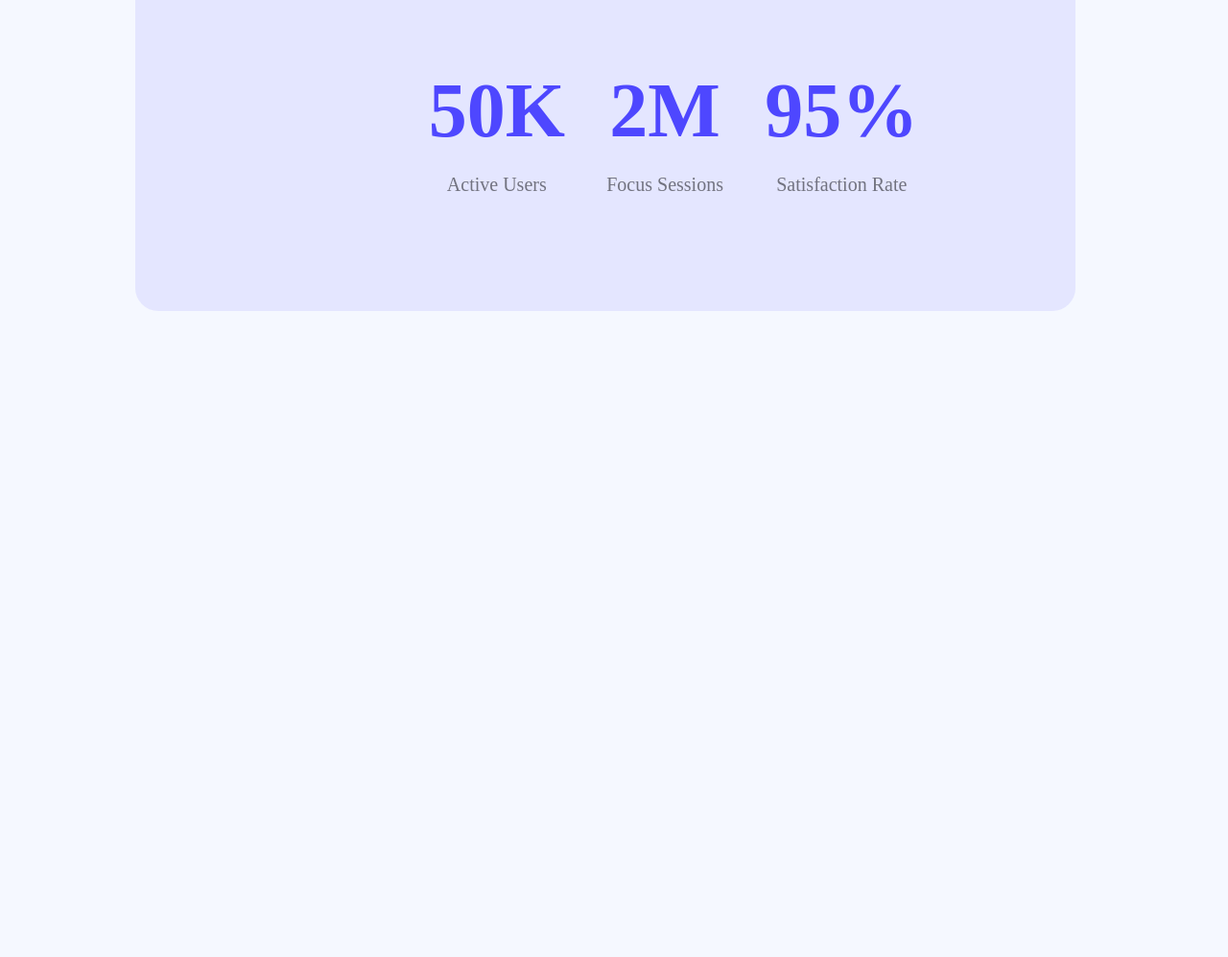
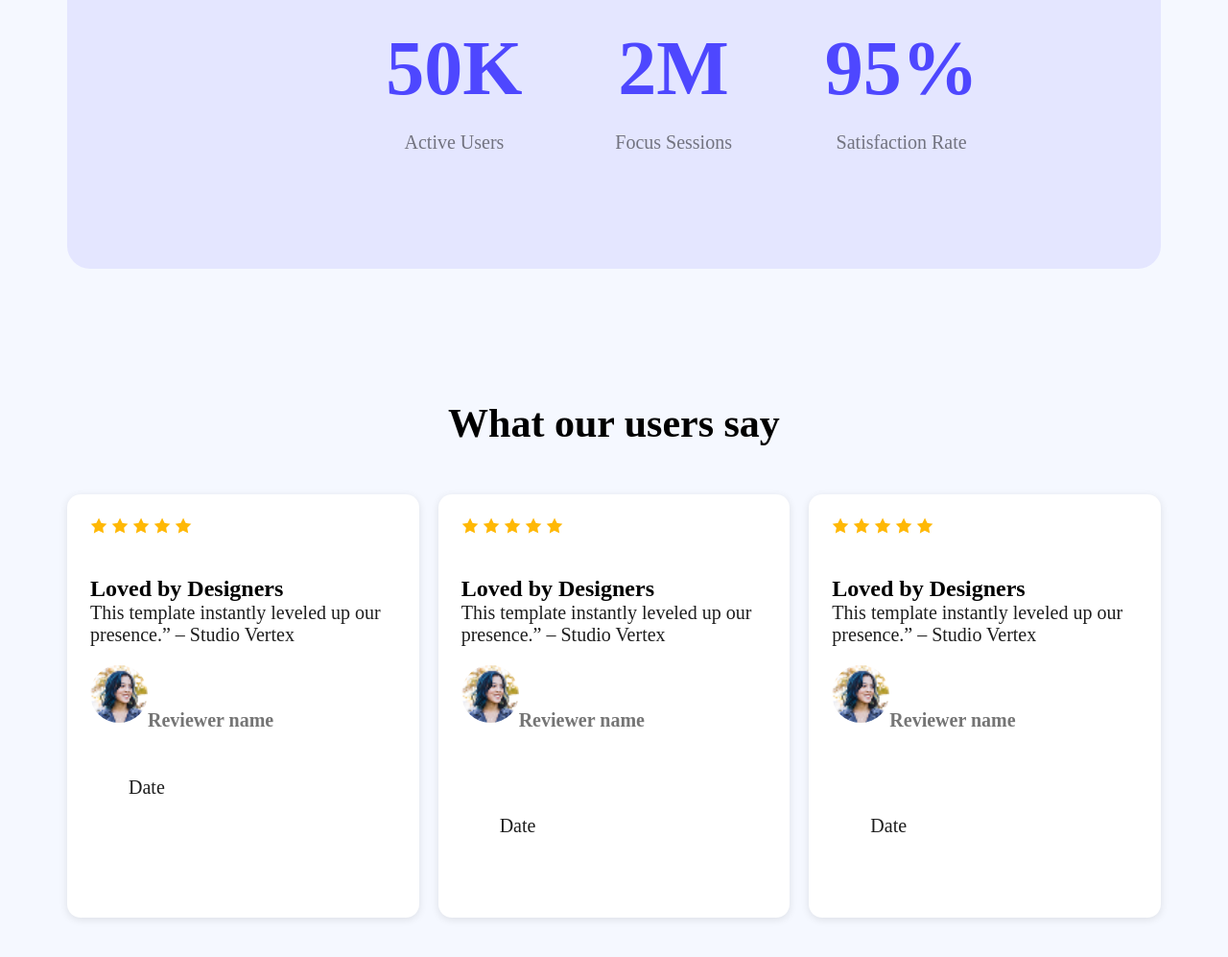
Before and after one commit to Rafi570/PH-Assignment-1-using-html-css, a plain HTML site: page index.html in a window 1280 px wide. Shown: the part 1588-2585 px from the top of the page at 96% size. Before the commit the page ends 1912 px from the top, so only its background shows below. Drawn offline with nearby package versions, Linux system fonts and the light colour scheme.

Commit message:
challenges section

```diff
--- a/index.html
+++ b/index.html
@@ -34,7 +34,7 @@
             <div class="action">
                 <div class="section-title">
                     <h2>See It in Action</h2>
-                    <p>Explore the live preview and imagine your  brand in this bold new look.</p>
+                    <p>Explore the live preview and imagine your brand in this bold new look.</p>
                     <button class="btn-primary"><a class="button-link" href="#">Launch Live Preview</a></button>
                 </div>
                 <img src="Assets/wc-mini.png" alt="">
@@ -59,6 +59,68 @@
                 </div>
             </div>
         </section>
+        <section class="challenges_section">
+            <h1>What our users say</h1>
+            <div class="cards">
+
+
+                <div class="card">
+                    <img src="Assets/icon-star.png" alt="">
+                    <img src="Assets/icon-star.png" alt="">
+                    <img src="Assets/icon-star.png" alt="">
+                    <img src="Assets/icon-star.png" alt="">
+                    <img src="Assets/icon-star.png" alt="">
+                    <h5>Loved by Designers</h5>
+                    <p>This template instantly leveled up our presence.” – Studio Vertex</p>
+                    <div class="all">
+                        <img src="Assets/avatar.png" alt="">
+                        <div class="all-p">
+                            <h6>Reviewer name</h6>
+
+                        </div>
+                    </div>
+                    <p style="padding-left: 40px; ">Date</p>
+                </div>
+                <div class="card">
+                    <img src="Assets/icon-star.png" alt="">
+                    <img src="Assets/icon-star.png" alt="">
+                    <img src="Assets/icon-star.png" alt="">
+                    <img src="Assets/icon-star.png" alt="">
+                    <img src="Assets/icon-star.png" alt="">
+                    <h5>Loved by Designers</h5>
+                    <p>This template instantly leveled up our presence.” – Studio Vertex</p>
+                    <div class="all">
+                        <img src="Assets/avatar.png" alt="">
+                        <div class="all-p">
+                            <h6>Reviewer name</h6>
+
+                        </div>
+
+
+                    </div>
+                    <p style="padding: 40px; ">Date</p>
+                </div>
+                <div class="card">
+                    <img src="Assets/icon-star.png" alt="">
+                    <img src="Assets/icon-star.png" alt="">
+                    <img src="Assets/icon-star.png" alt="">
+                    <img src="Assets/icon-star.png" alt="">
+                    <img src="Assets/icon-star.png" alt="">
+                    <h5>Loved by Designers</h5>
+                    <p>This template instantly leveled up our presence.” – Studio Vertex</p>
+                    <div class="all">
+                        <img src="Assets/avatar.png" alt="">
+                        <div class="all-p">
+                            <h6>Reviewer name</h6>
+
+                        </div>
+
+
+                    </div>
+                    <p style="padding: 40px; ">Date</p>
+                </div>
+            </div>
+        </section>
 
 
 
--- a/styel.css
+++ b/styel.css
@@ -16,7 +16,7 @@
     "wdth" 100;
 }
 body{
-    margin: 0 auto;
+
     background-color: #F5F8FF;
 }
 nav{
@@ -80,6 +80,8 @@ nav button{
 main{
     margin-left: 141px;
     margin-right: 159px;
+    width: 1140px;
+    margin: 0 auto;
 }
 
 
@@ -157,3 +159,68 @@ main{
     margin-left: 142px;
     margin-top: 0;
 }
+.challenges_section{
+
+    padding-top: 0;
+    padding-bottom: 0;
+    padding-left: 0;
+    padding-right: 0;
+    margin-top: 137px;
+    margin-bottom: 137px;
+
+}
+.challenges_section h1{
+    font-size: 42px;
+    font-weight: bold;
+    text-align: center;
+    margin-bottom: 50px;
+}
+.cards{
+    display: flex;
+    border-radius: 14px;
+    justify-content: space-between;
+    gap: 20px;
+
+
+}
+.card{
+    text-align: left;
+    background-color: #FFFFFF;
+    padding: 24px;
+    box-shadow: 0 2px 8px rgba(0, 0, 0, 0.1);
+    border-radius: 14px;
+}
+
+
+.card h5{
+    font-size: 24px;
+    font-weight: 600;
+    margin-bottom: 0;
+
+}
+.card P{
+    font-size: 20px;
+    margin-top: 0;
+    color: #1E1E1E;
+}
+
+.all{
+    display: flex;
+}
+.all img{
+    border-radius: 50%;
+    height: 60px;
+    width: 60px;
+}
+.all-p{
+    margin-bottom: 0;
+}
+.all-p h6{
+    color: rgba(117, 117, 117, 1);
+    font-size: 20px;
+
+
+}
+.card p{
+    margin-top: 0;
+}
```
Lines whose indentation alone changed are shown as unchanged.
